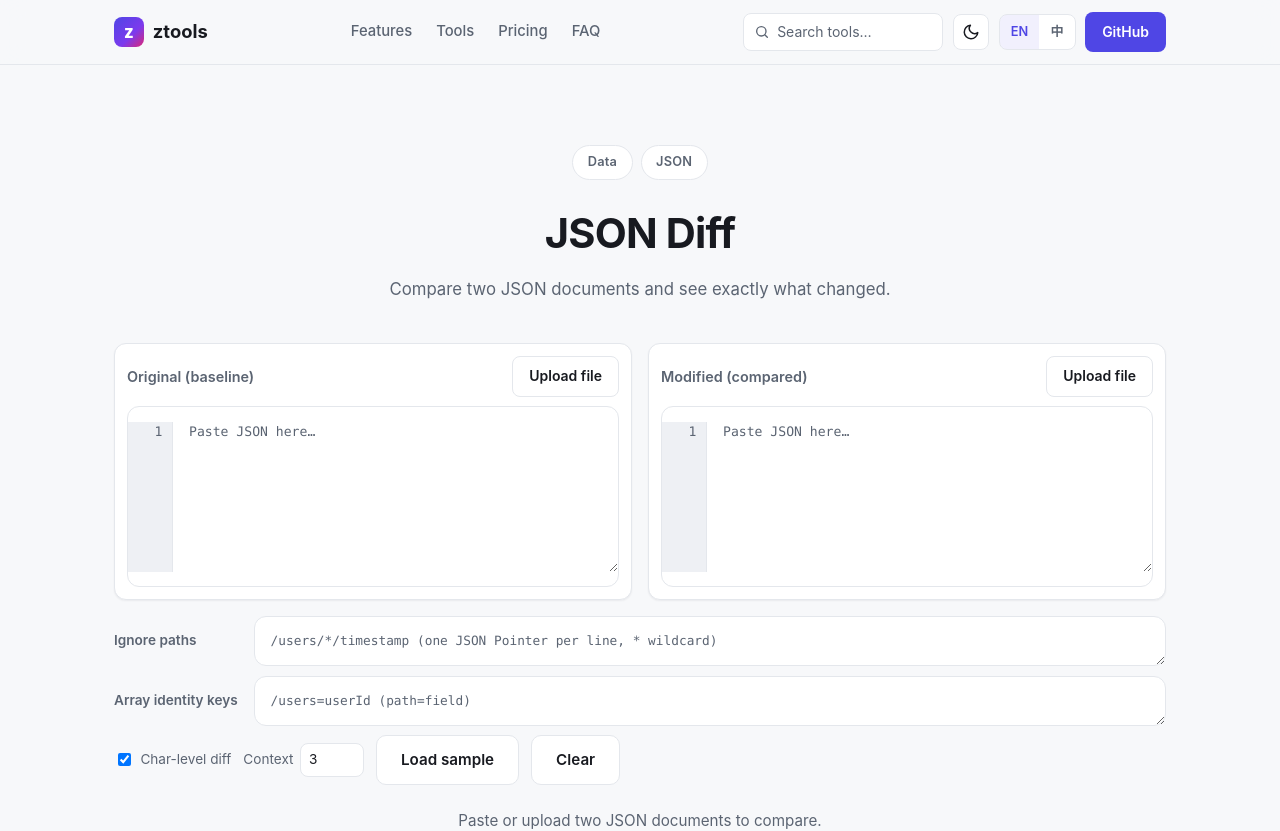
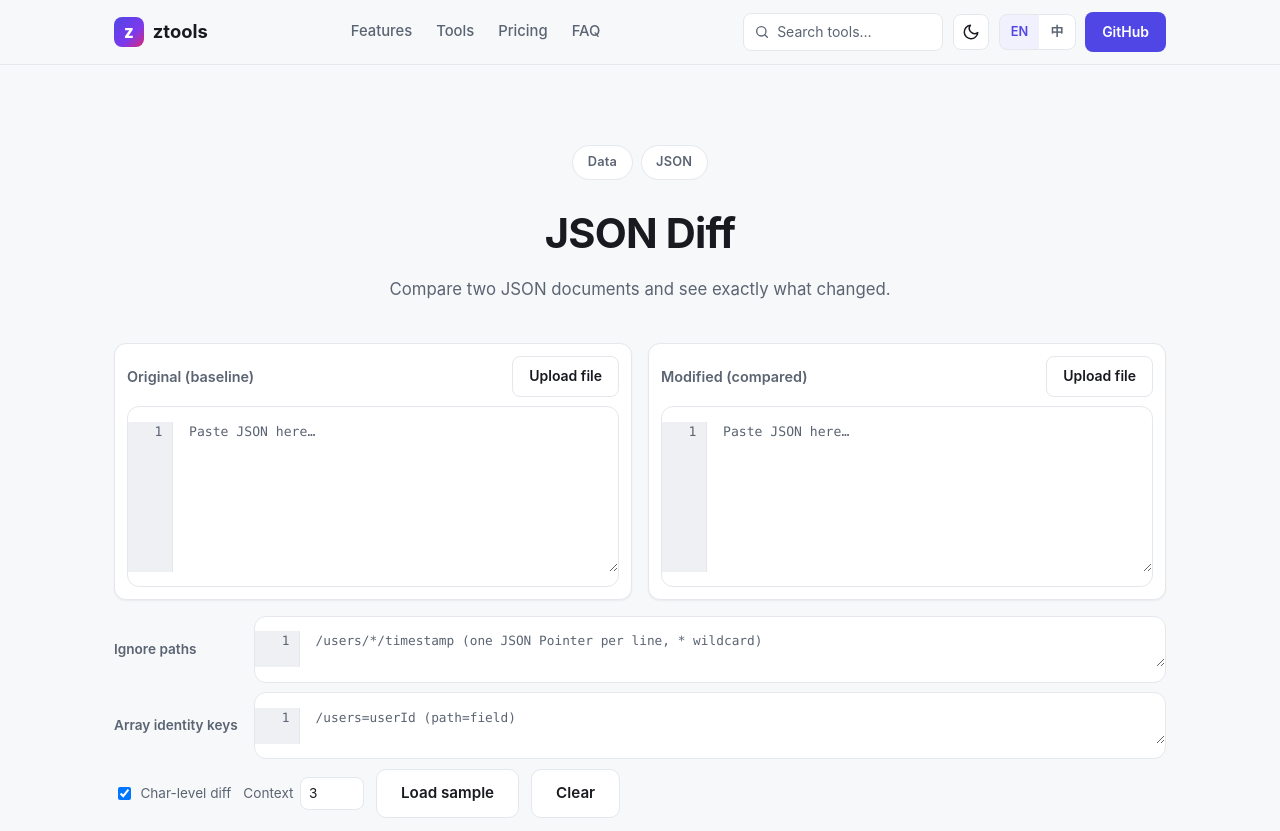
Before and after one commit to fakeoder/ztools, a React (Vite) app: page /json_diff in a window 1280 px wide. Shown: the top 831 px of the page. Built offline with nearby package versions, Linux system fonts and the light colour scheme.

Commit message:
Add line numbers to all multi-line text inputs

```diff
--- a/src/components/LineNumberedTextarea.tsx
+++ b/src/components/LineNumberedTextarea.tsx
@@ -1,12 +1,23 @@
-import { useMemo, useRef, type TextareaHTMLAttributes, type UIEvent } from 'react'
+import { useLayoutEffect, useMemo, useRef, useState, type TextareaHTMLAttributes, type UIEvent } from 'react'
 
 type Props = Omit<TextareaHTMLAttributes<HTMLTextAreaElement>, 'value'> & {
   value: string
 }
 
+type Metrics = { fontSize: string; lineHeight: string }
+
 export default function LineNumberedTextarea({ value, className = 'json-input', ...rest }: Props) {
   const gutterRef = useRef<HTMLDivElement>(null)
+  const textareaRef = useRef<HTMLTextAreaElement>(null)
+  const [metrics, setMetrics] = useState<Metrics | null>(null)
   const lineCount = useMemo(() => (value.length === 0 ? 1 : value.split('\n').length), [value])
+
+  useLayoutEffect(() => {
+    const el = textareaRef.current
+    if (!el) return
+    const style = getComputedStyle(el)
+    setMetrics({ fontSize: style.fontSize, lineHeight: style.lineHeight })
+  }, [className])
 
   const handleScroll = (event: UIEvent<HTMLTextAreaElement>) => {
     if (gutterRef.current) {
@@ -16,7 +27,11 @@ export default function LineNumberedTextarea({ value, className = 'json-input',
 
   return (
     <div className="line-numbered">
-      <div className="line-gutter" aria-hidden="true">
+      <div
+        className="line-gutter"
+        aria-hidden="true"
+        style={metrics ? { fontSize: metrics.fontSize, lineHeight: metrics.lineHeight } : undefined}
+      >
         <div className="line-gutter-inner" ref={gutterRef}>
           {Array.from({ length: lineCount }, (_, i) => (
             <div className="line-gutter-num" key={i}>
@@ -25,7 +40,7 @@ export default function LineNumberedTextarea({ value, className = 'json-input',
           ))}
         </div>
       </div>
-      <textarea className={className} value={value} onScroll={handleScroll} wrap="off" {...rest} />
+      <textarea ref={textareaRef} className={className} value={value} onScroll={handleScroll} wrap="off" {...rest} />
     </div>
   )
 }
--- a/src/index.css
+++ b/src/index.css
@@ -876,6 +876,16 @@ body {
   padding: 0 0.6rem 0 0.75rem;
 }
 
+.diff-opt-field .line-numbered,
+.json-toolbar .line-numbered {
+  width: 100%;
+}
+
+.diff-opt-field .line-numbered {
+  flex: 1;
+  min-width: 0;
+}
+
 .json-actions {
   display: flex;
   flex-wrap: wrap;
--- a/src/pages/tools/JsonDiff.tsx
+++ b/src/pages/tools/JsonDiff.tsx
@@ -422,7 +422,7 @@ export default function JsonDiff() {
         <div className="diff-options">
           <label className="diff-opt-field">
             <span>{t('tools:diff.ignoreLabel')}</span>
-            <textarea
+            <LineNumberedTextarea
               className="json-input diff-opt-text"
               value={ignoreText}
               onChange={(e) => setIgnoreText(e.target.value)}
@@ -433,7 +433,7 @@ export default function JsonDiff() {
           </label>
           <label className="diff-opt-field">
             <span>{t('tools:diff.identityLabel')}</span>
-            <textarea
+            <LineNumberedTextarea
               className="json-input diff-opt-text"
               value={identityText}
               onChange={(e) => setIdentityText(e.target.value)}
--- a/src/pages/tools/JsonFormat.tsx
+++ b/src/pages/tools/JsonFormat.tsx
@@ -1,5 +1,6 @@
 import { useMemo, useRef, useState } from 'react'
 import { useTranslation } from 'react-i18next'
+import LineNumberedTextarea from '../../components/LineNumberedTextarea'
 import JsonTree from './json/JsonTree'
 import { generateSchema } from './json/schema'
 import type { JsonValue } from './json/analyze'
@@ -108,7 +109,7 @@ export default function JsonFormat() {
         </div>
 
         <div className="json-toolbar">
-          <textarea
+          <LineNumberedTextarea
             className="json-input"
             value={input}
             onChange={(e) => setInput(e.target.value)}
```
